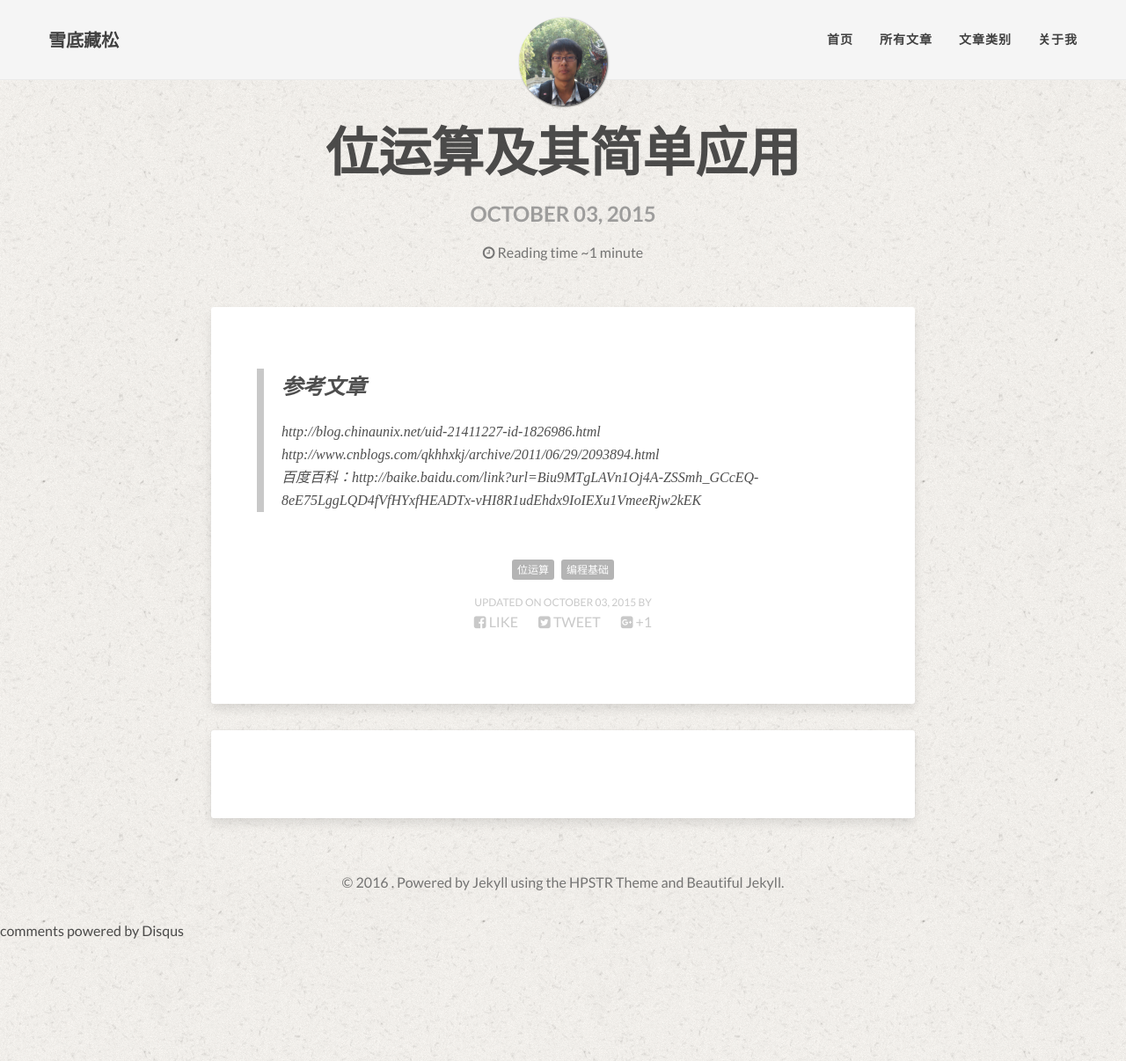
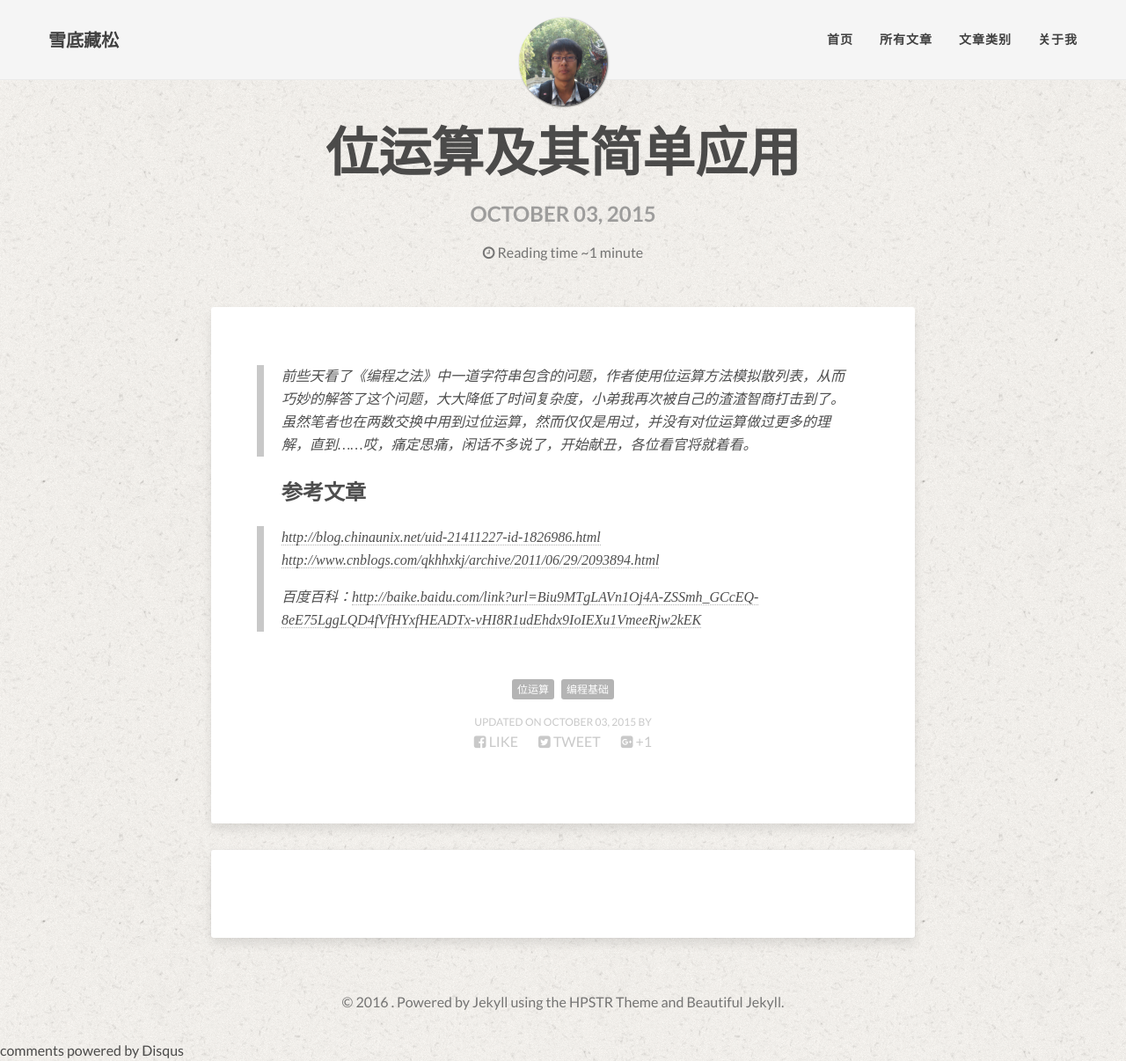
Before and after one commit to MinfeiZhou/MinfeiZhou.github.io, a Jekyll site: the page built from _posts/2015-10-03-位运算及其简单应用.md, in a window 1280 px wide and 1206 px high. Shown: the whole window at 88% size. Built offline with Jekyll 4.4.1, drawn with Linux system fonts in a browser that asks for light colours; nearby versions of some CDN libraries; library files that are not in the unit come from our copies; comment, search, counter and statistics services are not loaded.

Commit message:
位运算

```diff
--- a/_posts/2015-10-03-位运算及其简单应用.md
+++ b/_posts/2015-10-03-位运算及其简单应用.md
@@ -6,7 +6,13 @@
 modified: 2015-10-03
 ---
 
-> ## 参考文章
-> http://blog.chinaunix.net/uid-21411227-id-1826986.html
-> http://www.cnblogs.com/qkhhxkj/archive/2011/06/29/2093894.html
->百度百科：http://baike.baidu.com/link?url=Biu9MTgLAVn1Oj4A-ZSSmh_GCcEQ-8eE75LggLQD4fVfHYxfHEADTx-vHI8R1udEhdx9IoIEXu1VmeeRjw2kEK
+> 前些天看了《编程之法》中一道字符串包含的问题，作者使用位运算方法模拟散列表，从而巧妙的解答了这个问题，大大降低了时间复杂度，小弟我再次被自己的渣渣智商打击到了。虽然笔者也在两数交换中用到过位运算，然而仅仅是用过，并没有对位运算做过更多的理解，直到……哎，痛定思痛，闲话不多说了，开始献丑，各位看官将就着看。
+
+
+
+
+## 参考文章
+> [http://blog.chinaunix.net/uid-21411227-id-1826986.html](http://blog.chinaunix.net/uid-21411227-id-1826986.html)
+> [http://www.cnblogs.com/qkhhxkj/archive/2011/06/29/2093894.html](http://www.cnblogs.com/qkhhxkj/archive/2011/06/29/2093894.html)
+>
+>百度百科：[http://baike.baidu.com/link?url=Biu9MTgLAVn1Oj4A-ZSSmh_GCcEQ-8eE75LggLQD4fVfHYxfHEADTx-vHI8R1udEhdx9IoIEXu1VmeeRjw2kEK](http://baike.baidu.com/link?url=Biu9MTgLAVn1Oj4A-ZSSmh_GCcEQ-8eE75LggLQD4fVfHYxfHEADTx-vHI8R1udEhdx9IoIEXu1VmeeRjw2kEK)
```
